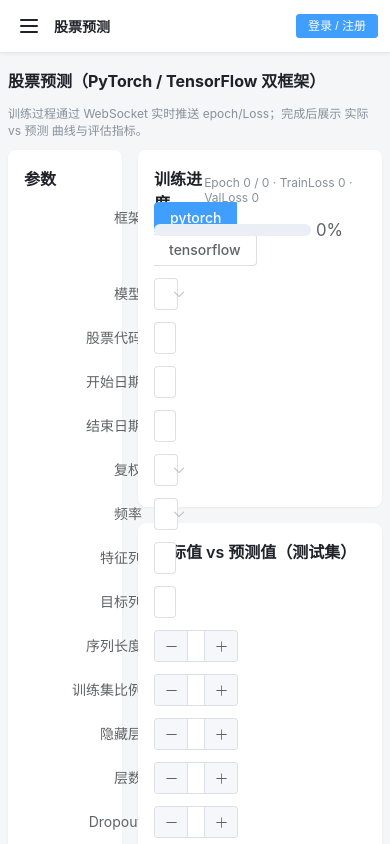
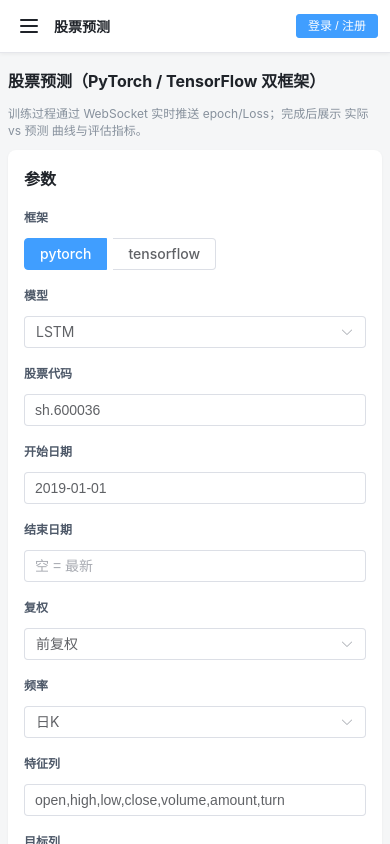
Before and after one commit to kangyincheng/webstock, a Vue app in the folder frontend/: page /#/predict in a window 390 px wide. Built offline with nearby package versions, Linux system fonts and the light colour scheme; no server answers.

Commit message:
fix: mobile Predict page — stack columns, move labels above inputs, fix overlap

```diff
--- a/frontend/src/views/Predict.vue
+++ b/frontend/src/views/Predict.vue
@@ -332,3 +332,50 @@ onBeforeUnmount(() => { ws_close(); ch?.dispose(); cl?.dispose() })
     </el-row>
   </div>
 </template>
+
+<style scoped>
+/* ============ 移动端 ≤768px：拆成单列、标签上移、避免重叠 ============ */
+@media (max-width: 768px) {
+  :deep(.el-row) { flex-direction: column; row-gap: 12px; }
+  :deep(.el-col) { width: 100% !important; max-width: 100% !important; flex: none !important; }
+
+  :deep(.el-form) {
+    --el-form-label-width: 72px;
+    --el-form-inline-label-width: 72px;
+  }
+  :deep(.el-form-item) {
+    display: block;
+    margin-bottom: 10px;
+  }
+  :deep(.el-form-item__label) {
+    display: block;
+    width: auto !important;
+    text-align: left;
+    margin-bottom: 4px;
+    font-size: 12px;
+    color: #4e5969;
+    font-weight: 600;
+  }
+  :deep(.el-form-item__content) {
+    margin-left: 0 !important;
+  }
+  :deep(.el-form-item .el-select),
+  :deep(.el-form-item .el-input),
+  :deep(.el-form-item .el-input-number),
+  :deep(.el-form-item .el-radio-group),
+  :deep(.el-form-item .el-switch) {
+    width: 100%;
+  }
+  :deep(.el-input-number) { width: 100% !important; }
+
+  :deep(.el-radio-group) { display: flex; flex-wrap: wrap; gap: 6px; }
+
+  :deep(.el-table) { min-width: 100%; }
+
+  :deep(.chart-card, .el-card) { margin-bottom: 12px; }
+
+  .el-progress, :deep(.el-progress) { margin: 6px 0 10px; }
+
+  :deep(.el-scrollbar) { padding: 6px 8px !important; }
+}
+</style>
```
